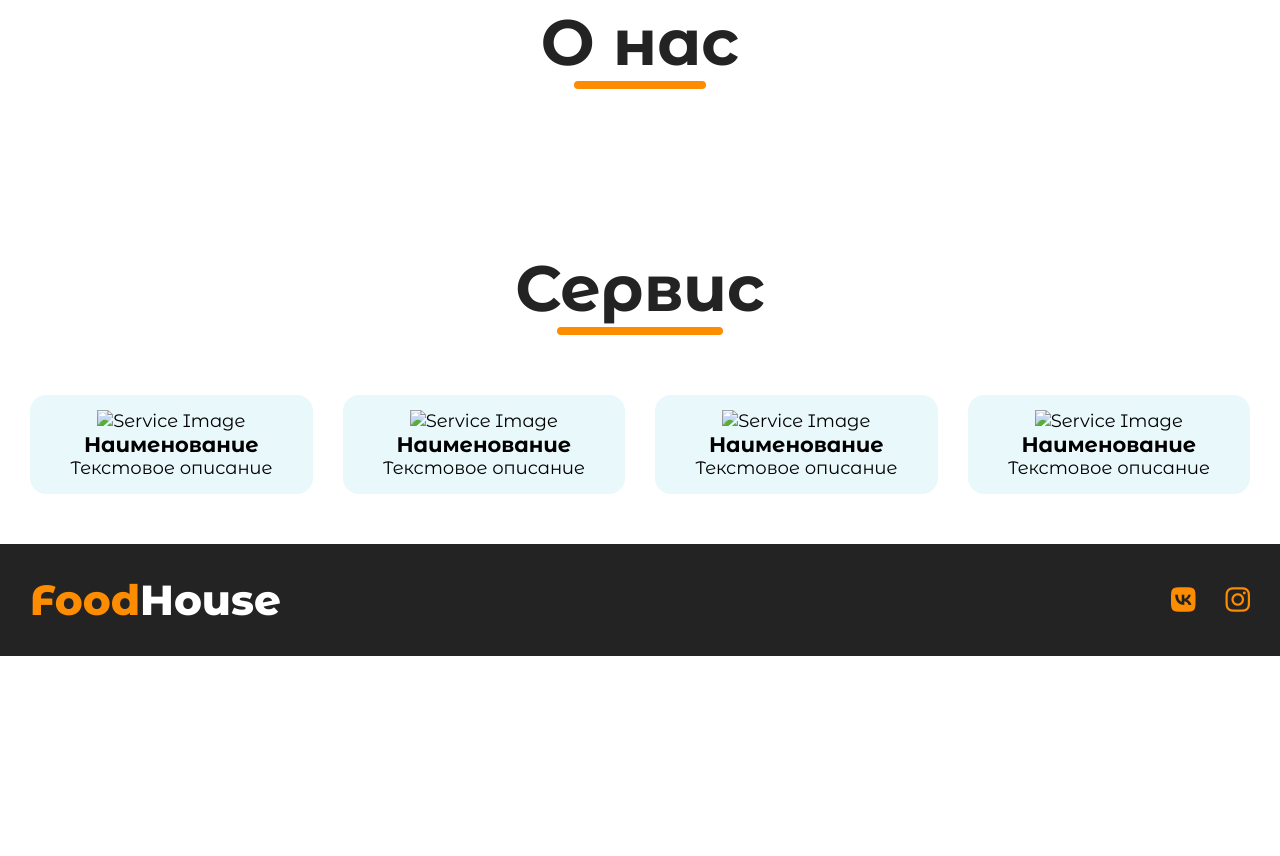
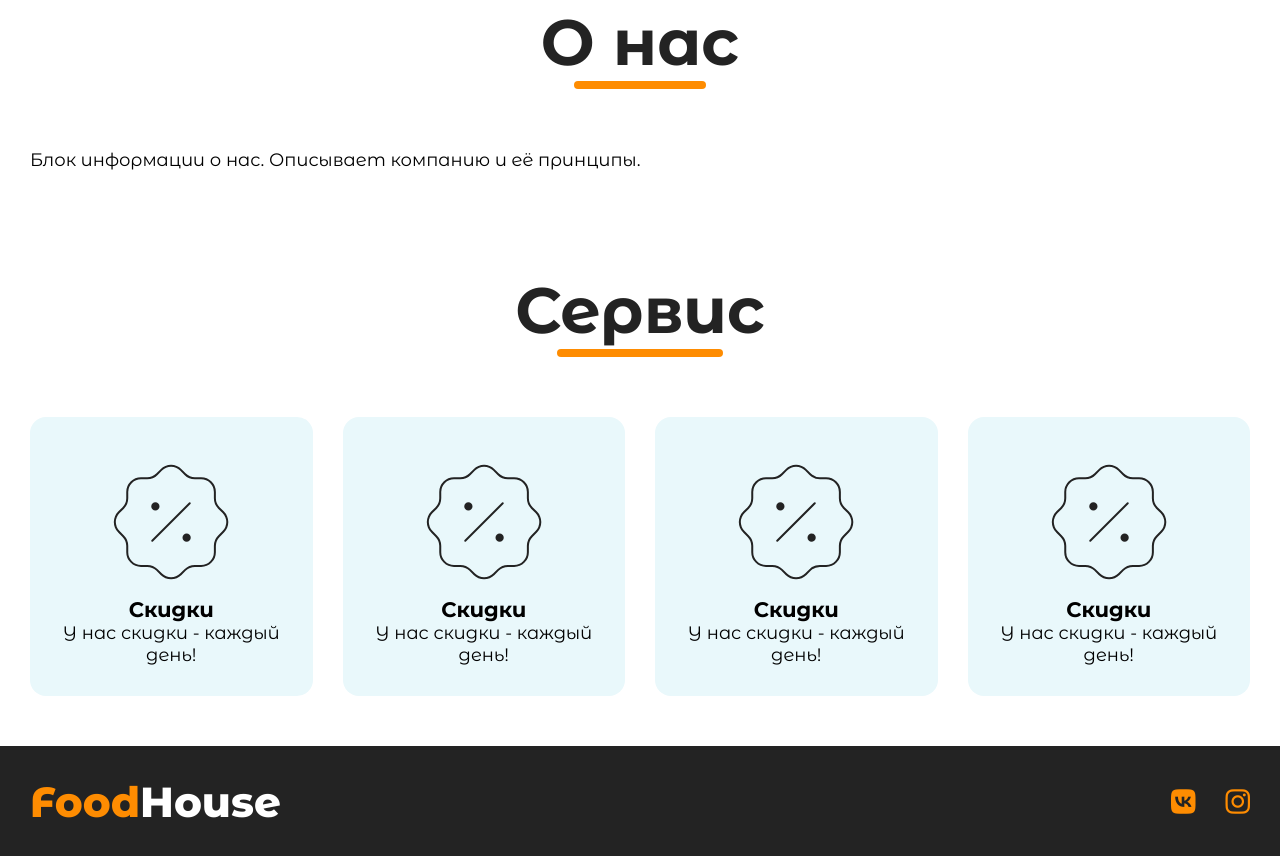
Before and after one commit to avavion/FoodHouse, a website: page index.html in a window 1280 px wide. Shown: the part 3114-3970 px from the top of the page. Before the commit the page ends 3770 px from the top, so only its background shows below. Drawn offline with Linux system fonts and the light colour scheme.

Commit message:
Обновил информацию у блока сервис

```diff
--- a/index.html
+++ b/index.html
@@ -340,7 +340,9 @@
           </h2>
         </div>
 
-        <div class="section-content"></div>
+        <div class="section-content">
+          <p>Блок информации о нас. Описывает компанию и её принципы.</p>
+        </div>
       </div>
     </section>
 
@@ -357,69 +359,113 @@
             <ul class="swiper-wrapper">
               <!-- Start -->
               <li class="service swiper-slide">
-                <img src="" alt="Service Image" class="service__image" />
-                <h3 class="service__title">Наименование</h3>
-                <p class="service__text">Текстовое описание</p>
+                <img
+                  src="assets/icons/icon-discount.svg"
+                  alt="Service Image"
+                  class="service__image"
+                />
+                <h3 class="service__title">Скидки</h3>
+                <p class="service__text">У нас скидки - каждый день!</p>
               </li>
 
               <li class="service swiper-slide">
-                <img src="" alt="Service Image" class="service__image" />
-                <h3 class="service__title">Наименование</h3>
-                <p class="service__text">Текстовое описание</p>
+                <img
+                  src="assets/icons/icon-discount.svg"
+                  alt="Service Image"
+                  class="service__image"
+                />
+                <h3 class="service__title">Скидки</h3>
+                <p class="service__text">У нас скидки - каждый день!</p>
               </li>
 
               <li class="service swiper-slide">
-                <img src="" alt="Service Image" class="service__image" />
-                <h3 class="service__title">Наименование</h3>
-                <p class="service__text">Текстовое описание</p>
+                <img
+                  src="assets/icons/icon-discount.svg"
+                  alt="Service Image"
+                  class="service__image"
+                />
+                <h3 class="service__title">Скидки</h3>
+                <p class="service__text">У нас скидки - каждый день!</p>
               </li>
 
               <li class="service swiper-slide">
-                <img src="" alt="Service Image" class="service__image" />
-                <h3 class="service__title">Наименование</h3>
-                <p class="service__text">Текстовое описание</p>
+                <img
+                  src="assets/icons/icon-discount.svg"
+                  alt="Service Image"
+                  class="service__image"
+                />
+                <h3 class="service__title">Скидки</h3>
+                <p class="service__text">У нас скидки - каждый день!</p>
               </li>
 
               <li class="service swiper-slide">
-                <img src="" alt="Service Image" class="service__image" />
-                <h3 class="service__title">Наименование</h3>
-                <p class="service__text">Текстовое описание</p>
+                <img
+                  src="assets/icons/icon-discount.svg"
+                  alt="Service Image"
+                  class="service__image"
+                />
+                <h3 class="service__title">Скидки</h3>
+                <p class="service__text">У нас скидки - каждый день!</p>
               </li>
 
               <li class="service swiper-slide">
-                <img src="" alt="Service Image" class="service__image" />
-                <h3 class="service__title">Наименование</h3>
-                <p class="service__text">Текстовое описание</p>
+                <img
+                  src="assets/icons/icon-discount.svg"
+                  alt="Service Image"
+                  class="service__image"
+                />
+                <h3 class="service__title">Скидки</h3>
+                <p class="service__text">У нас скидки - каждый день!</p>
               </li>
 
               <li class="service swiper-slide">
-                <img src="" alt="Service Image" class="service__image" />
-                <h3 class="service__title">Наименование</h3>
-                <p class="service__text">Текстовое описание</p>
+                <img
+                  src="assets/icons/icon-discount.svg"
+                  alt="Service Image"
+                  class="service__image"
+                />
+                <h3 class="service__title">Скидки</h3>
+                <p class="service__text">У нас скидки - каждый день!</p>
               </li>
 
               <li class="service swiper-slide">
-                <img src="" alt="Service Image" class="service__image" />
-                <h3 class="service__title">Наименование</h3>
-                <p class="service__text">Текстовое описание</p>
+                <img
+                  src="assets/icons/icon-discount.svg"
+                  alt="Service Image"
+                  class="service__image"
+                />
+                <h3 class="service__title">Скидки</h3>
+                <p class="service__text">У нас скидки - каждый день!</p>
               </li>
 
               <li class="service swiper-slide">
-                <img src="" alt="Service Image" class="service__image" />
-                <h3 class="service__title">Наименование</h3>
-                <p class="service__text">Текстовое описание</p>
+                <img
+                  src="assets/icons/icon-discount.svg"
+                  alt="Service Image"
+                  class="service__image"
+                />
+                <h3 class="service__title">Скидки</h3>
+                <p class="service__text">У нас скидки - каждый день!</p>
               </li>
 
               <li class="service swiper-slide">
-                <img src="" alt="Service Image" class="service__image" />
-                <h3 class="service__title">Наименование</h3>
-                <p class="service__text">Текстовое описание</p>
+                <img
+                  src="assets/icons/icon-discount.svg"
+                  alt="Service Image"
+                  class="service__image"
+                />
+                <h3 class="service__title">Скидки</h3>
+                <p class="service__text">У нас скидки - каждый день!</p>
               </li>
 
               <li class="service swiper-slide">
-                <img src="" alt="Service Image" class="service__image" />
-                <h3 class="service__title">Наименование</h3>
-                <p class="service__text">Текстовое описание</p>
+                <img
+                  src="assets/icons/icon-discount.svg"
+                  alt="Service Image"
+                  class="service__image"
+                />
+                <h3 class="service__title">Скидки</h3>
+                <p class="service__text">У нас скидки - каждый день!</p>
               </li>
               <!-- End -->
             </ul>
--- a/scripts/index.js
+++ b/scripts/index.js
@@ -9,8 +9,9 @@ document.addEventListener("DOMContentLoaded", function () {
     const services_slider = new Swiper(".services", {
         slidesPerView: 1,
         spaceBetween: 30,
-        speed: 1000,
+        speed: 500,
         slidesPerGroup: 1,
+        autoplay: true,
         breakpoints: {
             768: {
                 slidesPerView: 4,
--- a/scss/style.scss
+++ b/scss/style.scss
@@ -469,14 +469,11 @@ a {
   flex-direction: column;
   align-items: center;
   justify-content: center;
-  padding: 15px;
+  padding: 30px;
   background-color: var(--color-lightblue);
   border-radius: 16px;
+  text-align: center;
   // &__image {
-  // }
-  // &__title {
-  // }
-  // &__text {
   // }
 }
 
```
Also changed, not shown: css/style.css.
